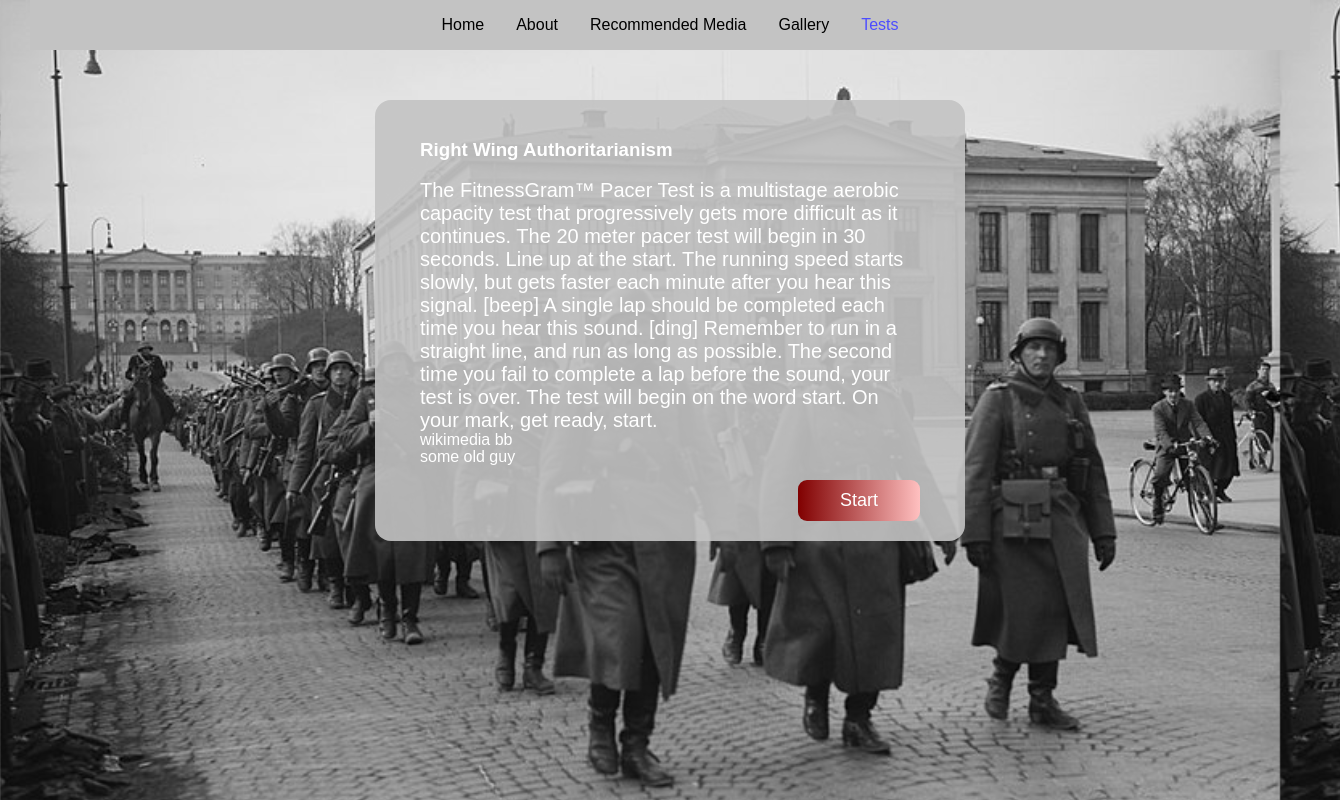
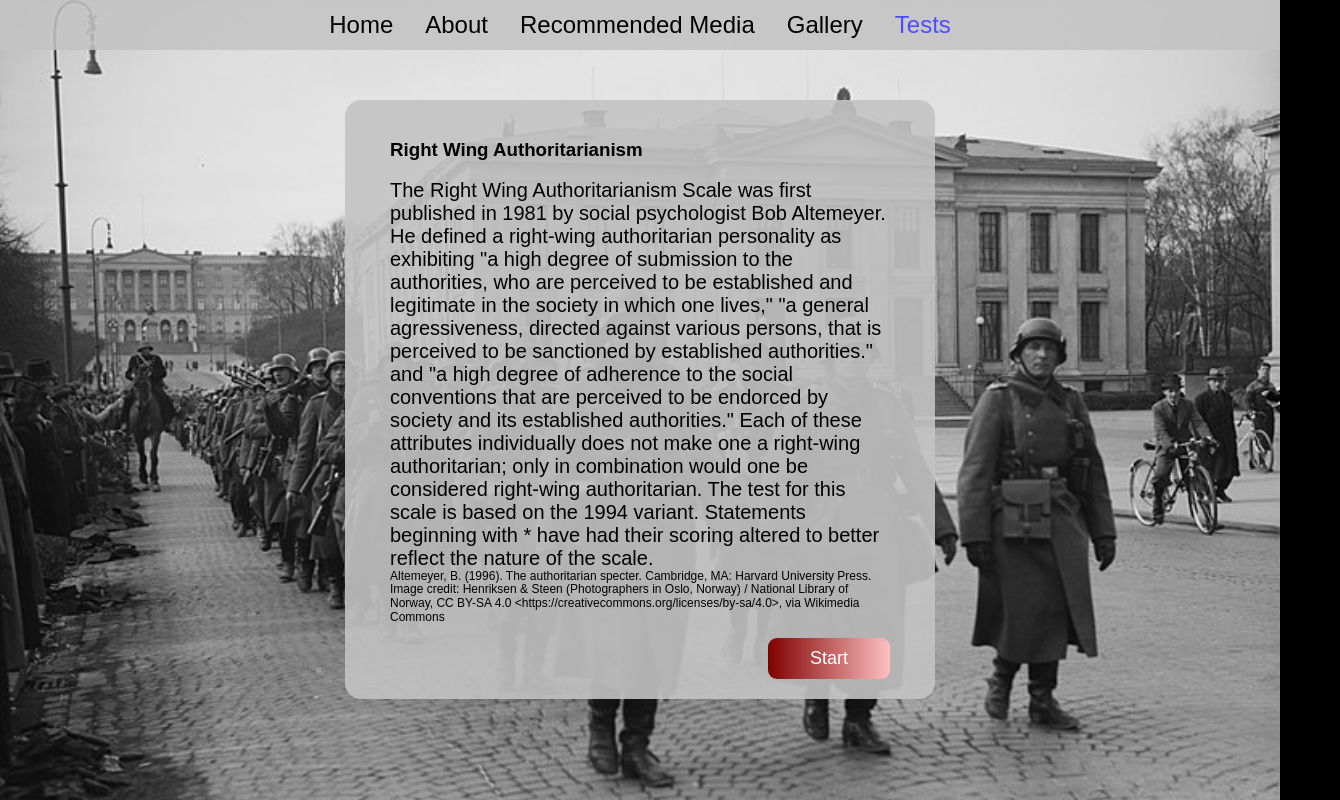
Before and after one commit to CommanderSABLy/personal_website, a React (Create React App) app: page /tests in a window 1280 px wide. Both pictures are taken after a click on the item "Right Wing Authoritarianism". Shown: the whole page, 1340 px wide, since content can reach past the window. Built offline with nearby package versions, Linux system fonts and the light colour scheme; a web font is replaced by a local one.

Commit message:
Updated tests strings and images with citations and links.

```diff
--- a/src/components/NavBarElements.js
+++ b/src/components/NavBarElements.js
@@ -3,7 +3,7 @@ import { NavLink as Link } from "react-router-dom"
 import styled from "styled-components";
 
 export const Nav = styled.nav`
-    background: #c3c3c3;
+    background: #c3c3c3d8;
     display: flex;
     justify-content: center;
     width: 100vw;
@@ -17,6 +17,7 @@ export const NavLink = styled(Link)`
     padding: 0 1rem;
     height: 100%;
     cursor: pointer;
+    font-size: 24px;
     &.active {
         color: #4d4dff;
     }
--- a/src/pages/gallery/gallery.js
+++ b/src/pages/gallery/gallery.js
@@ -46,7 +46,7 @@ const Gallery = () => {
     const fullPage = document.querySelector('#fullpage');
 
     imgs.forEach(img => {
-        img.addEventListener('click', function() {
+        img.addEventListener('dblclick', function() {
             fullPage.style.backgroundImage = 'url(' + img.src + ')';
             fullPage.style.display = 'block';
         })
@@ -54,7 +54,7 @@ const Gallery = () => {
     fullPage.addEventListener('click', function() {
         fullPage.style.backgroundImage = 'none';
         fullPage.style.display = 'none';
-    })
+    })/**/
 
     return (
         <div>
--- a/src/pages/psych_tests/mrs.json
+++ b/src/pages/psych_tests/mrs.json
@@ -1,7 +1,7 @@
 {
     "info": "Swallow your fate\nLubricate our blades with blood and tears\nAnd your piercing screams are music to celebrate\nInfiltrate penetrate\n\nSoon we'll have you destroyed\nBack to the old days\nSlay the last of your kind\nTo reclaim what's rightfully mine",
-    "citation": "some old guy",
-    "image": "wikimedia bb",
+    "citation": "McConahay, J. B. (1986). Modern racism, ambivalence, and the Modern Racism Scale. In J. F. Dovidio & S. L. Gaertner (Eds.), Prejudice, discrimination, and racism (pp. 91-125). New York: Academic Press.",
+    "image": "Image credit: CIR Online, CC BY 2.0 <https://creativecommons.org/licenses/by/2.0>, via Wikimedia Commons",
     "q01": "It is easy to understand the anger of black people in America.",
     "q02": "Blacks have more influence upon school desegregation plans that they ought to have.",
     "q03": "Blacks are getting too demanding in their push for equal rights.",
--- a/src/pages/psych_tests/quiz.css
+++ b/src/pages/psych_tests/quiz.css
@@ -8,7 +8,7 @@ body {
   display: flex;
   justify-content: center;
   margin: 0 auto;
-  padding: 0 30px;
+  padding: 0 0px;
 }
 
 .quiz-container {
@@ -37,6 +37,17 @@ body {
   font-size: 20px;
   font-weight: 500;
   margin: 0;
+  color: #000000;
+}
+
+.quiz-container h3 {
+  color: #000000;
+}
+
+.quiz-container p {
+  color: #000000;
+  margin: -1px 0px;
+  font-size: 12px;
 }
 
 .quiz-container ul {
@@ -84,10 +95,6 @@ body {
   cursor: not-allowed;
 }
 
-.quiz-container p {
-  margin: -1px 0px;
-}
-
 .flex-right {
   display: flex;
   justify-content: flex-end;
@@ -97,6 +104,7 @@ body {
   font-size: 24px;
   letter-spacing: 1.4px;
   text-align: center;
+  color: #000000;
 }
 
 .result p {
--- a/src/pages/psych_tests/quiz.js
+++ b/src/pages/psych_tests/quiz.js
@@ -1,6 +1,7 @@
 import React from 'react';
 import { useState } from 'react';
 import { RWA, MRS, SRS } from "./questions";
+import { Link } from 'react-router-dom';
 //I can probably just have all of the tests come from questions
 import './quiz.css';
 
@@ -18,6 +19,12 @@ function Quiz() {
   const [result, setResult] = useState(0)
   const [showInfo, setShowInfo] = useState(true)
 
+  const openInNewTab = (url) => {
+    const newWindow = window.open(url, '_blank', 'noopener,noreferrer');
+    if (newWindow) newWindow.opener = null;
+  }
+
+  const reference = <Link href="#" onClick = {() => openInNewTab('https://scales.arabpsychology.com/')}>here</Link>
 
   const onClickNext = () => {
     setResult((prev) => prev + selectedAnswer)
@@ -122,7 +129,7 @@ const onClickReturn = () => {
 }
 
 const resetBackground = () => {
-  {document.body.style.backgroundImage = 'url("https://upload.wikimedia.org/wikipedia/commons/8/82/USS_Johnston_%28DD-557%29_underway_on_27_October_1943_%28NH_63495%29.jpg")'}
+  {document.body.style.backgroundImage = 'url("./image/ninetysecond_infantry.jpg")'}
 }
 
   const addLeadingZero = (number) => (number > 9 ? number : `0${number}`)
@@ -164,8 +171,8 @@ const resetBackground = () => {
               <div>
                 <h3>{topic}</h3>
                 <h2>{exam.info}</h2>
+                <p>{exam.citation}</p>
                 <p>{exam.img_credit}</p>
-                <p>{exam.citation}</p>
                 <div className="flex-right">
                   <button onClick={onClickStart}>Start</button>
                 </div>
@@ -200,7 +207,8 @@ const resetBackground = () => {
               {test}</li>
             ))}
             </ul>
-            <p>Image credit: citation</p>
+            <p>Image credit: Office for Emergency Management. Office of War Information. Overseas Operations Branch. New York Office. News and Features Bureau., Public domain, via Wikimedia Commons</p>
+            <p>You can find the tests for all these scales {reference}.</p>
         </div>
       )}
     </div>
--- a/src/pages/psych_tests/rwa.json
+++ b/src/pages/psych_tests/rwa.json
@@ -1,7 +1,7 @@
 {
-    "info": "The FitnessGram™ Pacer Test is a multistage aerobic capacity test that progressively gets more difficult as it continues. The 20 meter pacer test will begin in 30 seconds. Line up at the start. The running speed starts slowly, but gets faster each minute after you hear this signal. [beep] A single lap should be completed each time you hear this sound. [ding] Remember to run in a straight line, and run as long as possible. The second time you fail to complete a lap before the sound, your test is over. The test will begin on the word start. On your mark, get ready, start.",
-    "citation": "some old guy",
-    "image": "wikimedia bb",
+    "info": "The Right Wing Authoritarianism Scale was first published in 1981 by social psychologist Bob Altemeyer. He defined a right-wing authoritarian personality as exhibiting \"a high degree of submission to the authorities, who are perceived to be established and legitimate in the society in which one lives,\" \"a general agressiveness, directed against various persons, that is perceived to be sanctioned by established authorities.\" and \"a high degree of adherence to the social conventions that are perceived to be endorced by society and its established authorities.\" Each of these attributes individually does not make one a right-wing authoritarian; only in combination would one be considered right-wing authoritarian. The test for this scale is based on the 1994 variant. Statements beginning with * have had their scoring altered to better reflect the nature of the scale.",
+    "citation": "Altemeyer, B. (1996). The authoritarian specter. Cambridge, MA: Harvard University Press.",
+    "image": "Image credit: Henriksen & Steen (Photographers in Oslo, Norway) / National Library of Norway, CC BY-SA 4.0 <https://creativecommons.org/licenses/by-sa/4.0>, via Wikimedia Commons",
     "q01": "Life imprisonment is justified for certain crimes.",
     "q02": "Women should have to promise to obey their husbands when they get married.",
     "q03": "The established authorities in our country are usually smarter, better informed, and more competent than others are, and the people can rely on them.",
--- a/src/pages/psych_tests/srs.json
+++ b/src/pages/psych_tests/srs.json
@@ -1,7 +1,7 @@
 {
     "info": "Hey guys, welcome to TOP 10 PLANETS ON EARTH!\n1. New york\n2. Aphganstan\n3. Cambodia\n4. Nepal\nanyway thats it guys thank you so much for wtching if we hit 15 THOUSAND LIKES! we will DO A GIVEAWAY of 15 gift cards! Leave your name down below and comment why you should get a GIFT CARD!",
-    "citation": "some old guy",
-    "image": "wikimedia bb",
+    "citation": "Henry, P. J., & Sears, D. O. (2002). The symbolic racism 2000 scale. Political Psychology, 23(2), 253-283.",
+    "image": "Image credit: Rowland Scherman, Public domain, via Wikimedia Commons",
     "q01": "It's really a matter of some people not trying hard enough; if blacks would only try harder they could be just as well off as whites.",
     "q02": "Irish, Italian, Jewish and many other minorities overcame prejudice and worked their way. Blacks should do the same.",
     "q03": "Some say that black leaders have been trying to push too fast. Others feel that they haven't pushed fast enough. What do you think?",
```
Also changed, not shown: public/image/ninetysecond_infantry.jpg (added).
